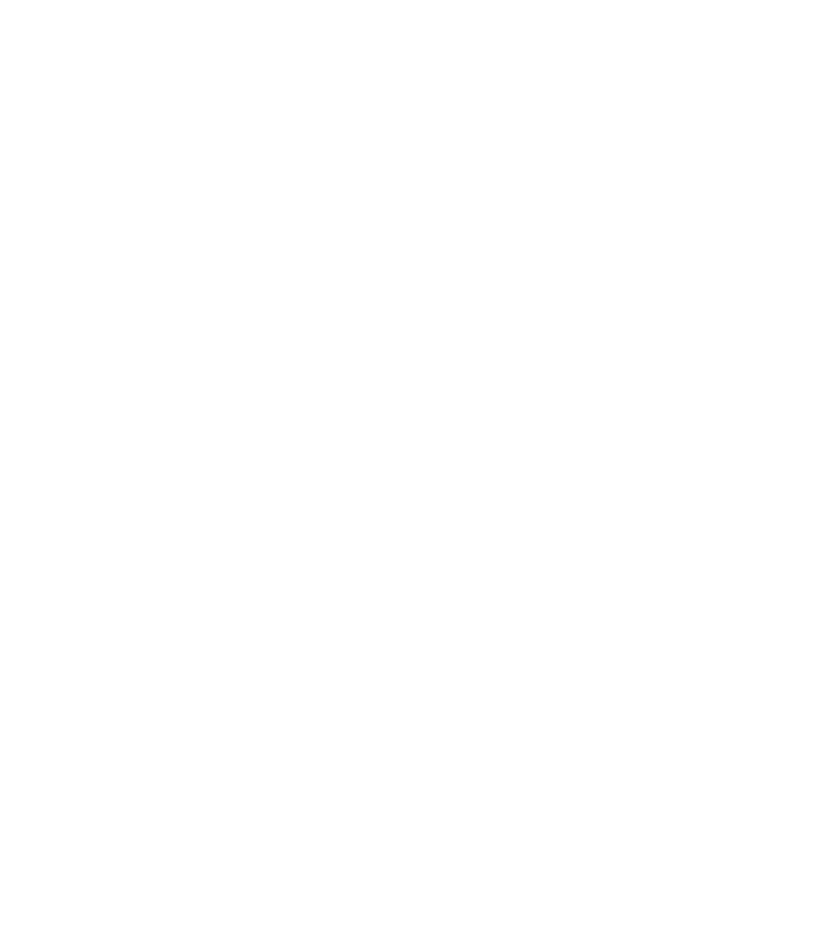
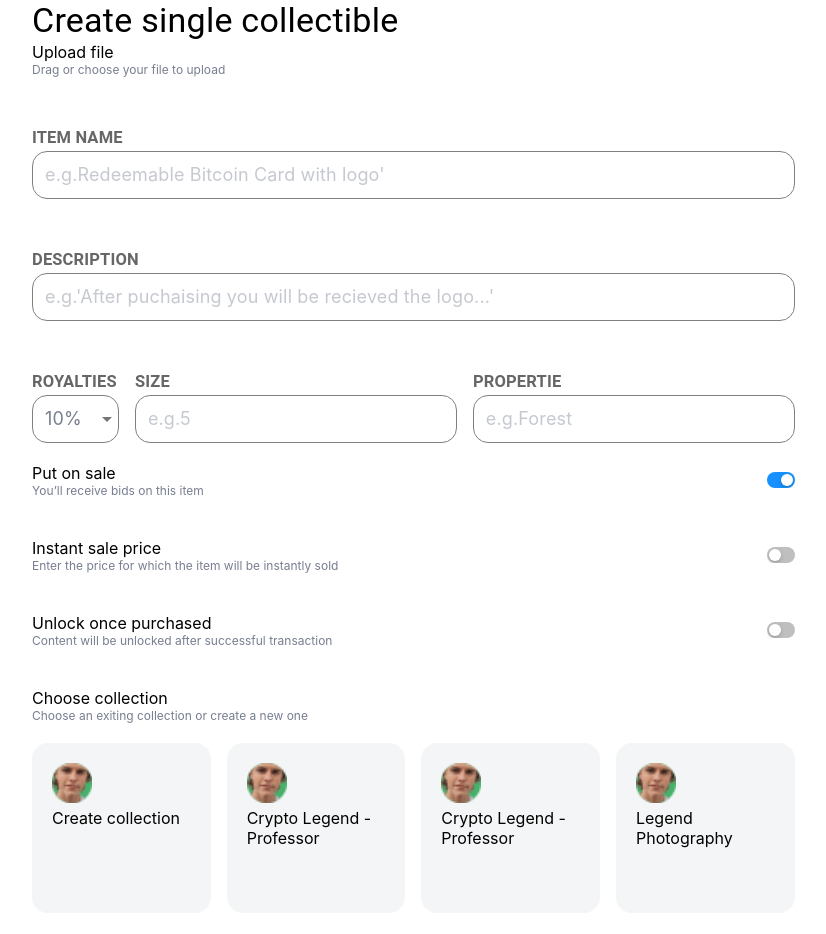
Before and after one commit to sahilgundecha/crypter, a React (Create React App) app: page /SingleCollectible in a window 1280 px wide. Before the commit this address had no page. Shown: the top 934 px of the page, without its empty margins (32-858 px from the left). Before the commit the page ends 800 px from the top, so only its background shows below. Built offline with nearby package versions, Linux system fonts and the light colour scheme.

Commit message:
corrections

```diff
--- a/src/App.tsx
+++ b/src/App.tsx
@@ -8,10 +8,11 @@
 import { NotificationD } from "./Components/Notification/NotificationD";
 import Upload from "./Pages/Upload/Upload";
 import { CradCollection } from "./Components/CardCollection/CradCollection";
+import SingleCollectible from "./Pages/SingleCollectible/Singlecollectible";
 
 const App: React.FC = () => {
   return (
-    <div className="App">
+    <div className="">
       <Routes>
         <Route path="/" element={<Test />} />
         <Route path="/slider" element={<SliderComponent />} />
@@ -20,6 +21,7 @@
         <Route path="/NotificationDisplay" element={<NotificationD />}/>
         <Route path="/uploadPage" element={<Upload />}/>
         <Route path="/CardCollection" element={<CradCollection />}/>
+        <Route path="/SingleCollectible" element={<SingleCollectible />}/>
       </Routes>
     </div>
   );
--- a/src/Components/CardCollection/CradCollection.tsx
+++ b/src/Components/CardCollection/CradCollection.tsx
@@ -43,6 +43,7 @@
         authorImg:string
         authorName:string
         item:number
+
       }[]
        }
     };
@@ -51,11 +52,9 @@
   return (
     <>
     <Container>
-        <Grid>
-     <Grid item xs={12} sm={6} md={4}>
+
     <CardCollect colData={cardArray} />
-    </Grid>
-    </Grid>
+
     </Container>
   </>
   )
@@ -65,8 +64,9 @@
     const {cardIt} = props.colData;
 return(
     <div>{
-
-        cardIt.map((props) =>{
+        <Grid spacing={2} >
+        <Grid item xs={12} sm={6} md={4}>
+        {cardIt.map((props) =>{
           return(
             <>
 
@@ -86,19 +86,19 @@
                             justifyContent: "space-around",
                           }}
                         >
-                          <Carousel
+                          {/* <Carousel
                             className="diffClass"
 
 
 
-                          >
+                          > */}
                             <img className="changeWidth1" src={props.img1} />
                             <img className="changeWidth1" src={props.img2} />
                             <img className="changeWidth1" src={props.img3} />
-                            <img className="changeWidth1" src={props.img1} />
+                            {/* <img className="changeWidth1" src={props.img1} />
                             <img className="changeWidth1" src={props.img2} />
-                            <img className="changeWidth1" src={props.img3} />
-                          </Carousel>
+                            <img className="changeWidth1" src={props.img3} /> */}
+                          {/* </Carousel> */}
                         </Box>
                         <Box>
                           <Typography
@@ -138,6 +138,8 @@
           </>
         )}
         )}
+         </Grid></Grid>
+    }
 
         </div>
 )
--- /dev/null
+++ b/src/Pages/SingleCollectible/SingleCollectible.css
@@ -0,0 +1,17 @@
+.font1{
+    font-size: 12px !important;
+    color:#777E90 !important;
+ }
+ .imFluid{
+     width:40px;
+     margin-bottom: 5px;
+ }
+ .bgColor{
+     background-color: #F4F5F6;
+     border-radius: 16px;
+     padding: 20px;
+     height: 130px;
+ }
+ .paddingChange{
+     padding:20px 0px;
+ }
--- /dev/null
+++ b/src/Pages/SingleCollectible/Singlecollectible.tsx
@@ -0,0 +1,209 @@
+import { Container,Grid , Typography } from '@mui/material'
+import { Box } from '@mui/system'
+import React from 'react';
+// import ButtonComponent from '../../Components/ButtonComponent/ButtonComponent';
+import Textfield from '../../Components/Textfield/TextField';
+import { styled } from '@mui/material/styles';
+import Switch from '@mui/material/Switch';
+import './SingleCollectible.css';
+import circle from '../../Assets/images/user1.png';
+import ArrowRightAltSharpIcon from '@mui/icons-material/ArrowRightAltSharp';
+// import Newbidcard from '../../Components/Bidcard/Newbidcard';
+
+export default function SingleCollectible() {
+
+
+    const AntSwitch = styled(Switch)(({ theme }) => ({
+        width: 28,
+        height: 16,
+        padding: 0,
+        display: 'flex',
+        '&:active': {
+          '& .MuiSwitch-thumb': {
+            width: 15,
+          },
+          '& .MuiSwitch-switchBase.Mui-checked': {
+            transform: 'translateX(9px)',
+          },
+        },
+        '& .MuiSwitch-switchBase': {
+          padding: 2,
+          '&.Mui-checked': {
+            transform: 'translateX(12px)',
+            color: '#fff',
+            '& + .MuiSwitch-track': {
+              opacity: 1,
+              backgroundColor: theme.palette.mode === 'dark' ? '#177ddc' : '#1890ff',
+            },
+          },
+        },
+        '& .MuiSwitch-thumb': {
+          boxShadow: '0 2px 4px 0 rgb(0 35 11 / 20%)',
+          width: 12,
+          height: 12,
+          borderRadius: 6,
+          transition: theme.transitions.create(['width'], {
+            duration: 200,
+          }),
+        },
+        '& .MuiSwitch-track': {
+          borderRadius: 16 / 2,
+          opacity: 1,
+          backgroundColor:
+            theme.palette.mode === 'dark' ? 'rgba(255,255,255,.35)' : 'rgba(0,0,0,.25)',
+          boxSizing: 'border-box',
+        },
+      }));
+    const styleDirection={
+    display:'flex',
+    justifyContent:'space-between',
+    alignItems:'center',
+    }
+    const styleCol={
+        display:'flex',
+        flexDirection:'column'
+    }
+
+  return (
+    <>
+    <Container>
+      <Grid container spacing={2} className='mt-5'>
+        <Grid item xs={6} md={8}>
+            <Box sx={styleDirection}>
+            <Box>
+            <Typography variant='h4'>Create single collectible</Typography>
+            </Box>
+            <Box>
+            {/* <ButtonComponent
+                btnColor={"#23262F"}
+                styleType={"outline"}
+                classNames={"p-2 rounded-pill"}
+              >
+               Switch to Multiple
+              </ButtonComponent> */}
+            </Box>
+            </Box>
+            <Box sx={styleCol}>
+                <Typography variant='p' className="changeFont">
+                Upload file
+                </Typography>
+                <Typography variant='p' className="font1">
+                Drag or choose your file to upload
+                </Typography>
+
+
+
+            </Box>
+            <Box>
+                <Textfield />
+            </Box>
+            <Box sx={styleDirection} className='paddingChange'>
+                <Box sx={styleCol}>
+                    <Typography variant='p' className="changeFont">
+                    Put on sale
+                    </Typography>
+                    <Typography variant='p' className="font1">
+                    You’ll receive bids on this item
+                    </Typography>
+                </Box>
+                <Box >
+                <AntSwitch defaultChecked inputProps={{ 'aria-label': 'ant design' }} />
+                </Box>
+            </Box>
+            <Box sx={styleDirection} className='paddingChange'>
+                <Box sx={styleCol}>
+                    <Typography variant='p' className="changeFont">
+                    Instant sale price
+                    </Typography>
+                    <Typography variant='p' className="font1">
+                    Enter the price for which the item will be instantly sold
+                    </Typography>
+                </Box>
+                <Box >
+                <AntSwitch  inputProps={{ 'aria-label': 'ant design' }} />
+                </Box>
+            </Box>
+            <Box sx={styleDirection} className='paddingChange'>
+                <Box sx={styleCol}>
+                    <Typography variant='p' className="changeFont">
+                    Unlock once purchased
+                    </Typography>
+                    <Typography variant='p' className="font1">
+                    Content will be unlocked after successful transaction
+                    </Typography>
+                </Box>
+                <Box >
+                <AntSwitch  inputProps={{ 'aria-label': 'ant design' }} />
+                </Box>
+            </Box>
+            <Box sx={styleDirection} className='paddingChange'>
+                <Box sx={styleCol}>
+                    <Typography variant='p' className="changeFont">
+                    Choose collection
+                    </Typography>
+                    <Typography variant='p' className="font1">
+                    Choose an exiting collection or create a new one
+                    </Typography>
+                </Box>
+
+            </Box>
+            <Grid container columns={{ xs: 4, md: 12 }} spacing={2}>
+                <Grid item md={3}>
+
+            <Box sx={styleCol} className='bgColor' >
+                <img src={circle} className='imFluid'/>
+                <Typography variant='p'>
+                Create collection
+                </Typography>
+            </Box>
+                </Grid>
+                <Grid item md={3}>
+
+<Box sx={styleCol} className='bgColor' >
+    <img src={circle} className='imFluid'/>
+    <Typography variant='p'>
+    Crypto Legend - Professor
+    </Typography>
+</Box>
+    </Grid>
+    <Grid item md={3}>
+
+<Box sx={styleCol} className='bgColor' >
+    <img src={circle} className='imFluid'/>
+    <Typography variant='p'>
+    Crypto Legend - Professor
+    </Typography>
+</Box>
+    </Grid>
+    <Grid item md={3}>
+
+<Box sx={styleCol} className='bgColor' >
+    <img src={circle} className='imFluid'/>
+    <Typography variant='p'>
+    Legend Photography
+    </Typography>
+</Box>
+    </Grid>
+            </Grid>
+            <Box sx={styleDirection} className='paddingChange'>
+            <Box>
+            {/* <ButtonComponent btnColor={"#3772FF"} classNames={"p-3"}>
+             Create Multiple <ArrowRightAltSharpIcon></ArrowRightAltSharpIcon>
+              </ButtonComponent> */}
+              </Box>
+              <Box>
+                  <Typography variant='p'>
+                      Auto Saving
+                  </Typography>
+              </Box>
+              </Box>
+        </Grid>
+        <Grid item xs={6} md={4}>
+
+        </Grid>
+      </Grid>
+    </Container>
+
+    </>
+  )
+}
```
